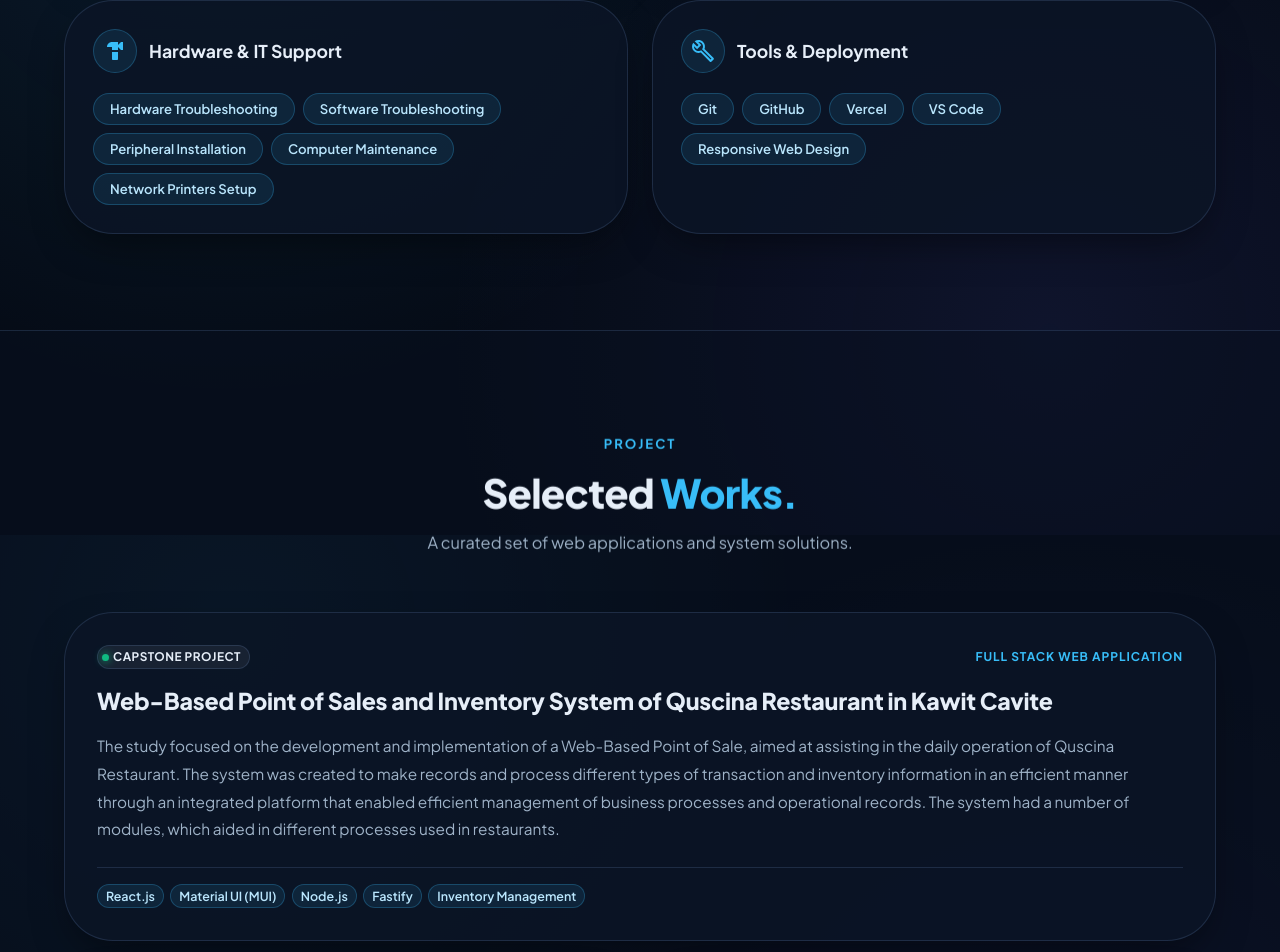
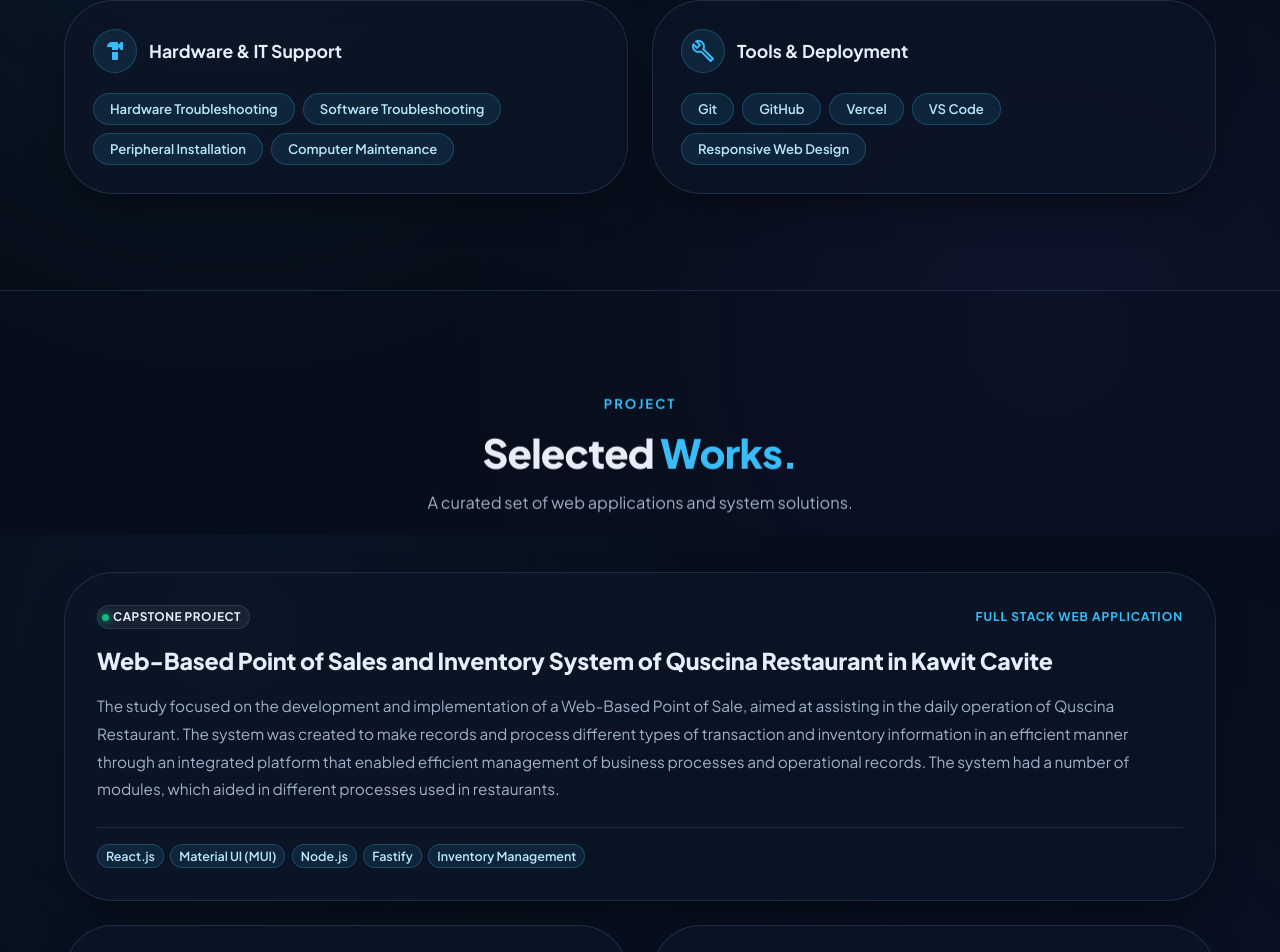
Before and after one commit to iEstebanx/Portfolio-Workbench, a React (Vite) app: page / in a window 1280 px wide. Shown: the part 1865-2817 px from the top of the page. Built offline with nearby package versions, Linux system fonts and the light colour scheme.

Commit message:
Some few changes

```diff
--- a/src/data/portfolioData.js
+++ b/src/data/portfolioData.js
@@ -24,7 +24,6 @@ export const portfolioData = {
         "Software Troubleshooting",
         "Peripheral Installation",
         "Computer Maintenance",
-        "Network Printers Setup",
       ],
     },
     {
```
